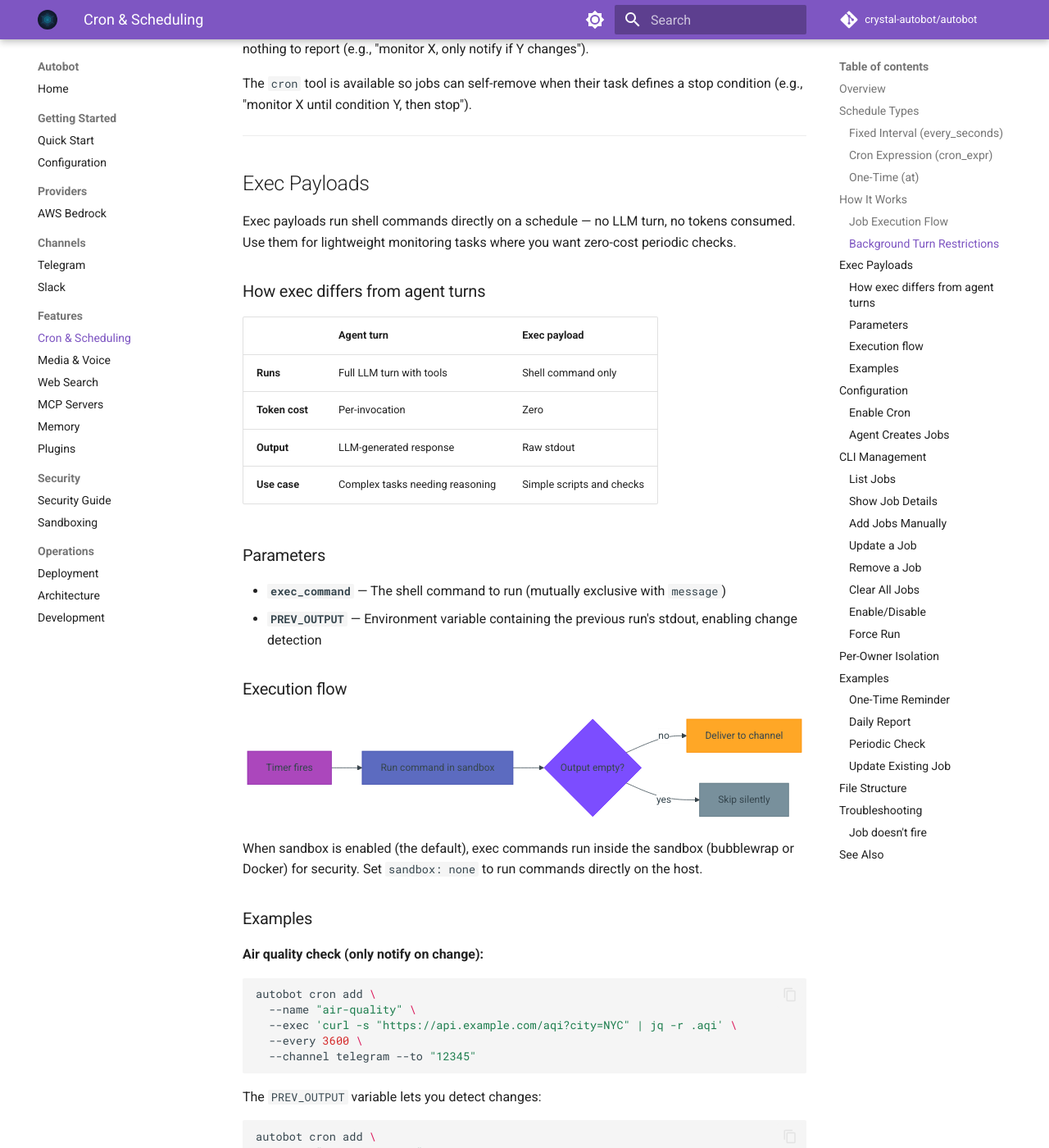
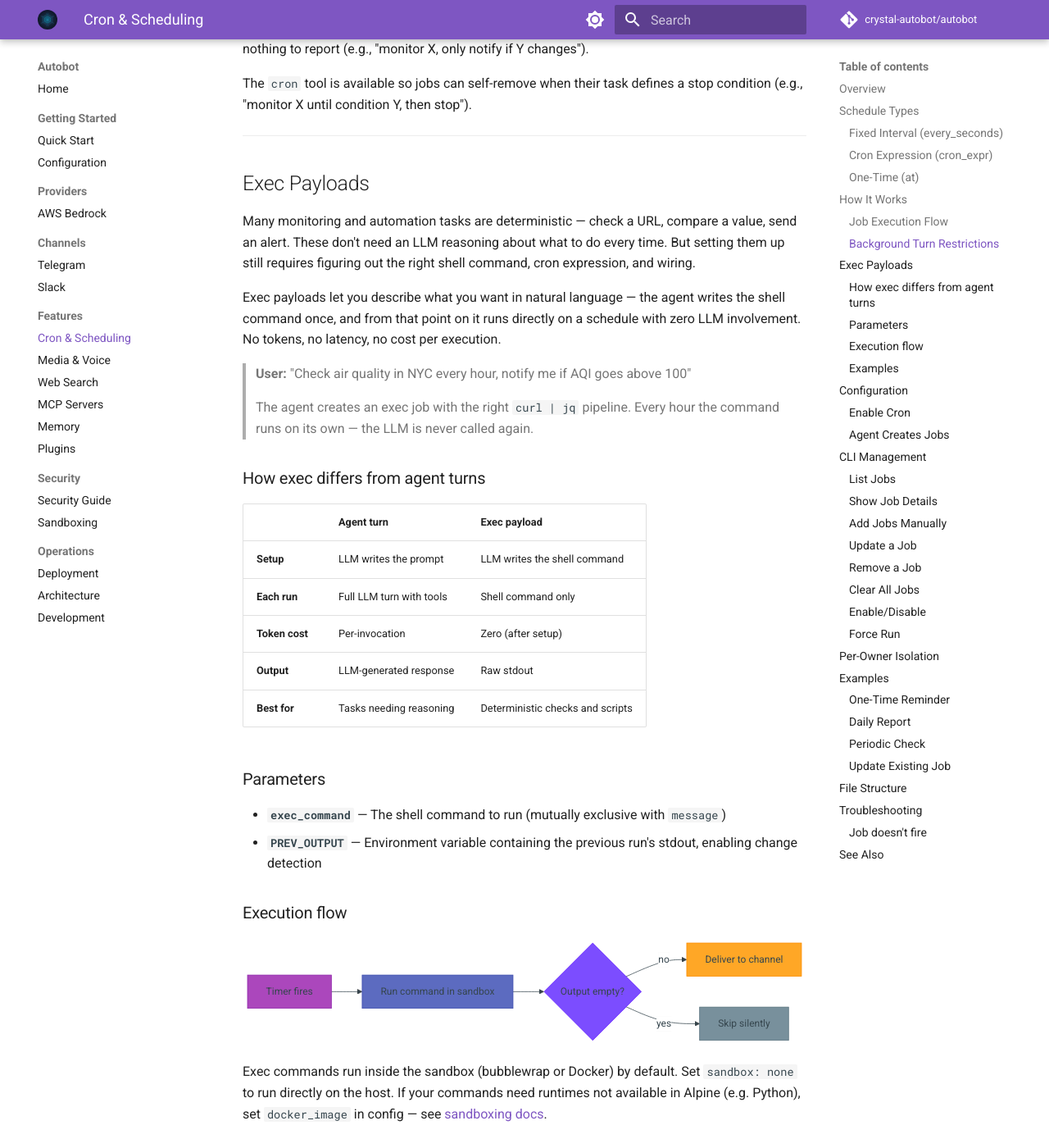
Before and after one commit to crystal-autobot/autobot, an MkDocs documentation site: the page built from docs/cron.md, in a window 1280 px wide and 1400 px high, scrolled down 2063 px. Shown: the whole window at 82% size. Built offline with MkDocs 1.6.1 and Material for MkDocs 9.7.7, drawn with Linux system fonts in a browser that asks for light colours; comment, search, counter and statistics services are not loaded.

Commit message:
Imrpove docs

````diff
--- a/docs/cron.md
+++ b/docs/cron.md
@@ -94,16 +94,23 @@ The `cron` tool is available so jobs can self-remove when their task defines a s
 
 ## Exec Payloads
 
-Exec payloads run shell commands directly on a schedule — no LLM turn, no tokens consumed. Use them for lightweight monitoring tasks where you want zero-cost periodic checks.
+Many monitoring and automation tasks are deterministic — check a URL, compare a value, send an alert. These don't need an LLM reasoning about what to do every time. But setting them up still requires figuring out the right shell command, cron expression, and wiring.
+
+Exec payloads let you describe what you want in natural language — the agent writes the shell command once, and from that point on it runs directly on a schedule with zero LLM involvement. No tokens, no latency, no cost per execution.
+
+> **User:** "Check air quality in NYC every hour, notify me if AQI goes above 100"
+>
+> The agent creates an exec job with the right `curl | jq` pipeline. Every hour the command runs on its own — the LLM is never called again.
 
 ### How exec differs from agent turns
 
 | | Agent turn | Exec payload |
 |---|---|---|
-| **Runs** | Full LLM turn with tools | Shell command only |
-| **Token cost** | Per-invocation | Zero |
+| **Setup** | LLM writes the prompt | LLM writes the shell command |
+| **Each run** | Full LLM turn with tools | Shell command only |
+| **Token cost** | Per-invocation | Zero (after setup) |
 | **Output** | LLM-generated response | Raw stdout |
-| **Use case** | Complex tasks needing reasoning | Simple scripts and checks |
+| **Best for** | Tasks needing reasoning | Deterministic checks and scripts |
 
 ### Parameters
 
@@ -126,7 +133,7 @@ graph LR
     style SKIP fill:#78909c,stroke:#546e7a,color:#fff
 ```
 
-When sandbox is enabled (the default), exec commands run inside the sandbox (bubblewrap or Docker) for security. Set `sandbox: none` to run commands directly on the host.
+Exec commands run inside the sandbox (bubblewrap or Docker) by default. Set `sandbox: none` to run directly on the host. If your commands need runtimes not available in Alpine (e.g. Python), set `docker_image` in config — see [sandboxing docs](sandboxing.md).
 
 ### Examples
 
````
